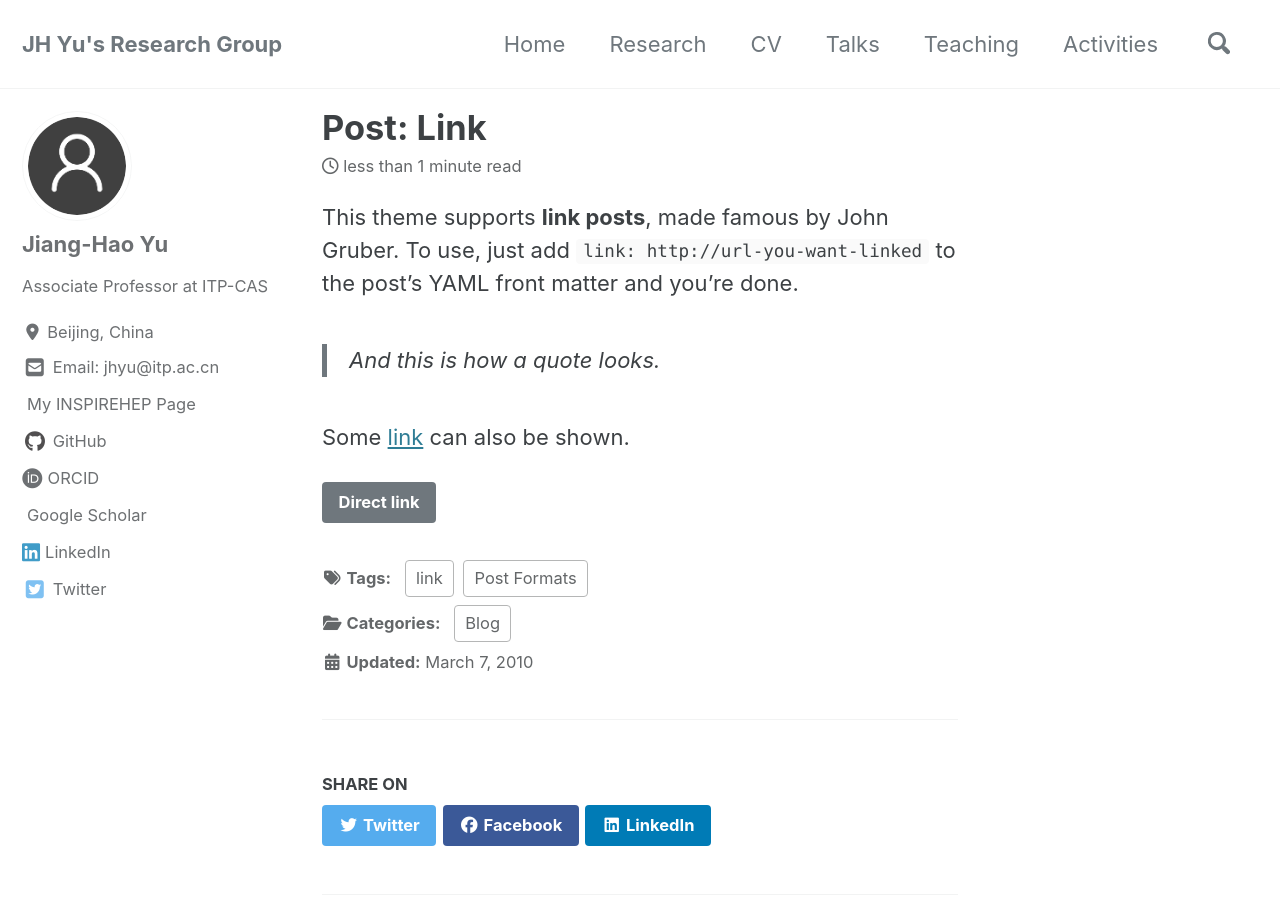
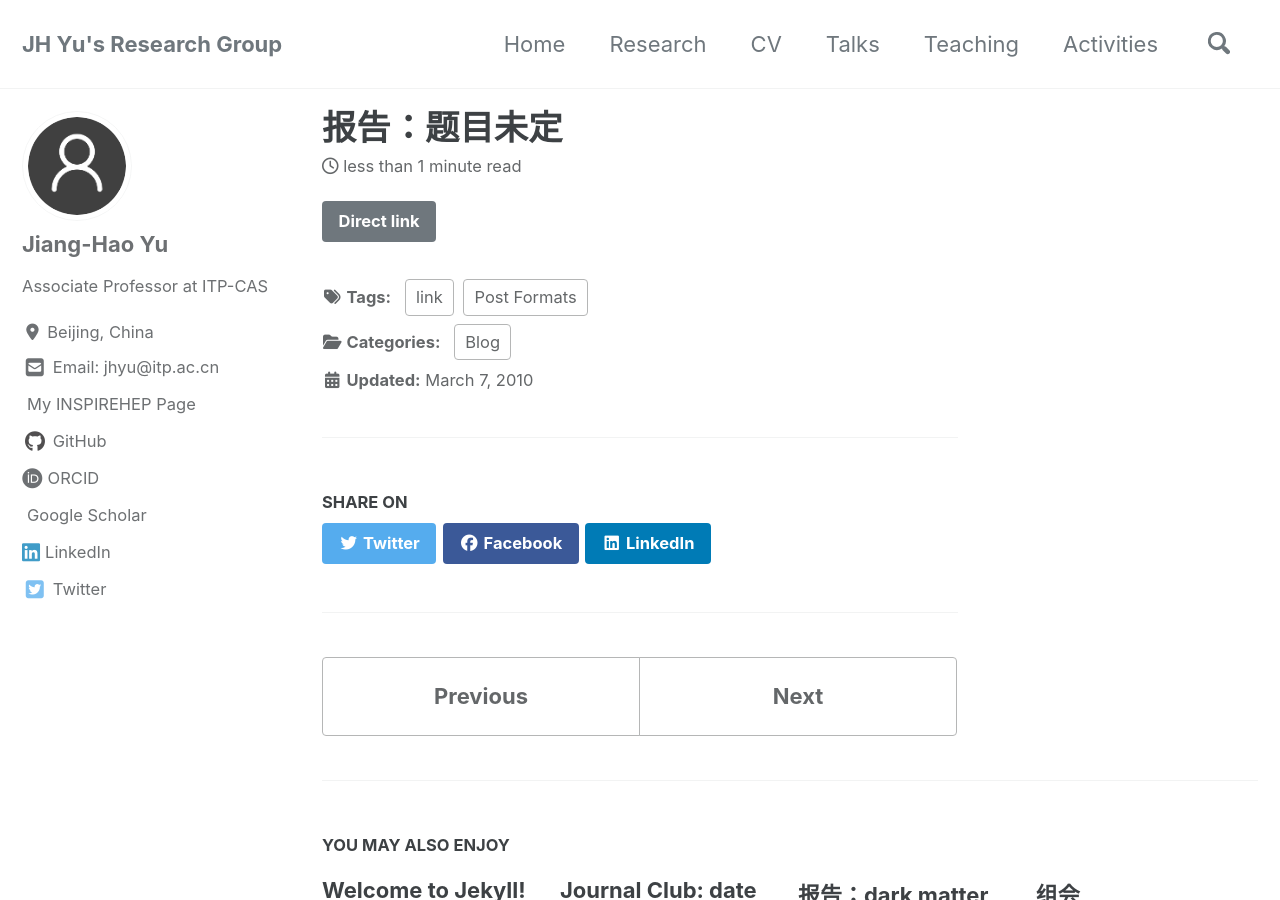
Before and after one commit to jhyu-itp/jhyu-itp.github.io, a Jekyll site: the page built from _posts/2010-03-07-post-link.md, in a window 1280 px wide and 900 px high. Built offline with Jekyll 4.4.1, drawn with Linux system fonts in a browser that asks for light colours; cached includes are drawn as plain includes; nearby versions of some CDN libraries; a style sheet for code colours, icons or effects is not loaded.

Commit message:
Update 2010-03-07-post-link.md

```diff
--- a/_posts/2010-03-07-post-link.md
+++ b/_posts/2010-03-07-post-link.md
@@ -1,5 +1,5 @@
 ---
-title: "Post: Link"
+title: "报告：题目未定"
 categories:
   - Blog
 tags:
@@ -7,9 +7,3 @@ tags:
   - Post Formats
 link: https://github.com
 ---
-
-This theme supports **link posts**, made famous by John Gruber. To use, just add `link: http://url-you-want-linked` to the post's YAML front matter and you're done.
-
-> And this is how a quote looks.
-
-Some [link](#) can also be shown.
```
